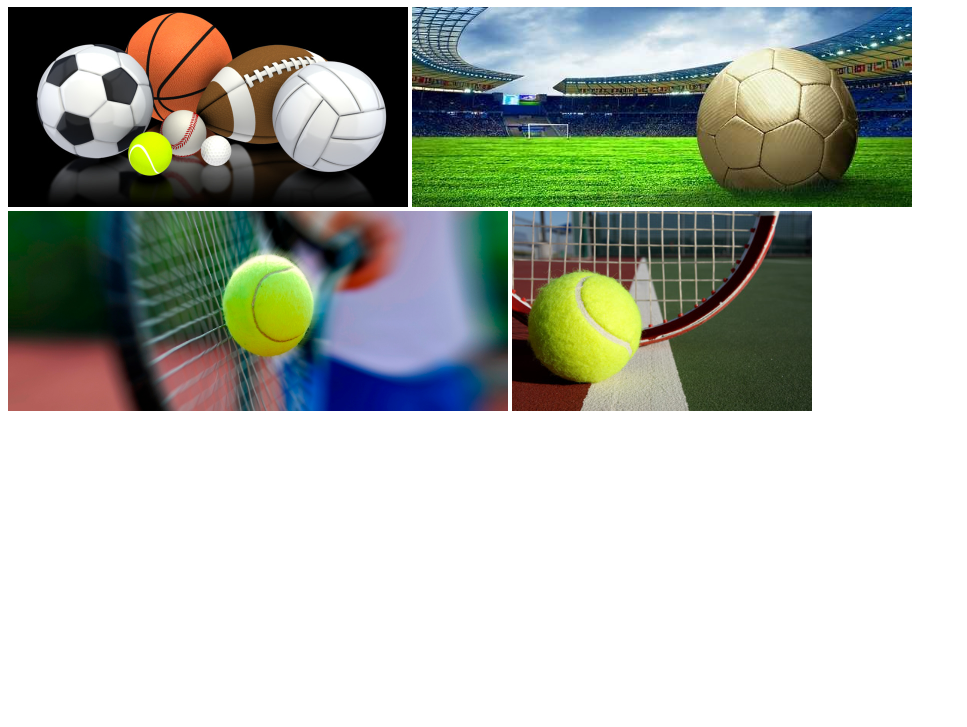
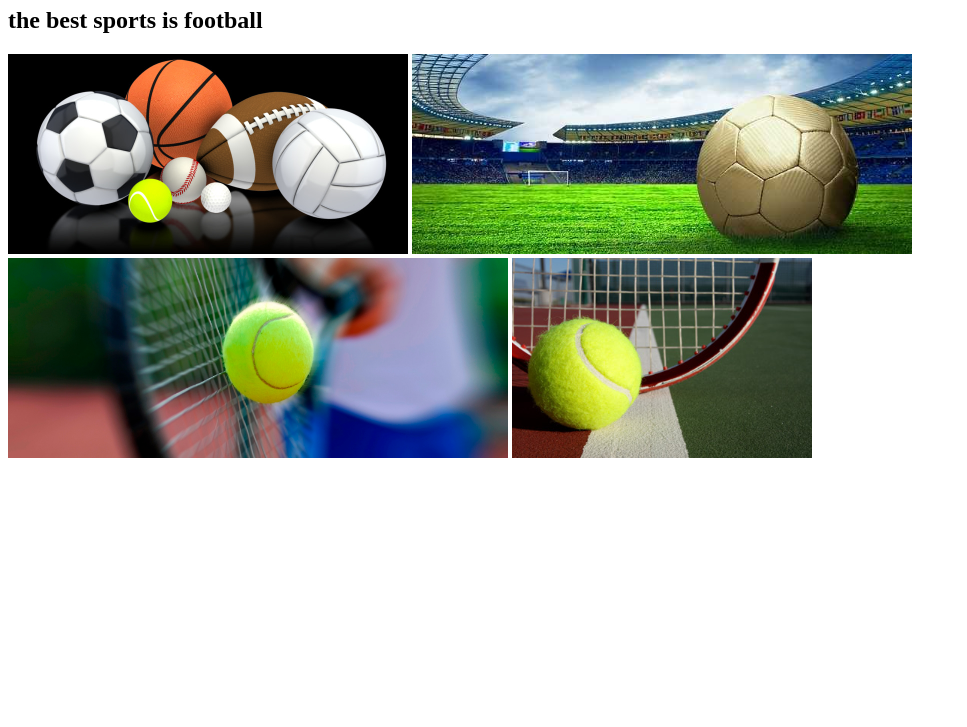
Before and after one commit to andrefarrugia96/Website, a plain HTML site: page Website/index.html in a window 1280 px wide. Shown: the part 73-800 px from the top of the page, without its empty margins (0-967 px from the left). Drawn offline with Linux system fonts and the light colour scheme.

Commit message:
added text
added text

```diff
--- a/Website/index.html
+++ b/Website/index.html
@@ -9,6 +9,7 @@
 
 <body>
 		<h1>My Gallery</h1>
+		<h2>the best sports is football </h2>
 		<img src="sports.jpg" width="400px" height="200px"/>
 		<img src="football.jpg" width="500px" height="200px"/>
 		<img src="tennis1.jpg" width="500px" height="200px"/>
```
